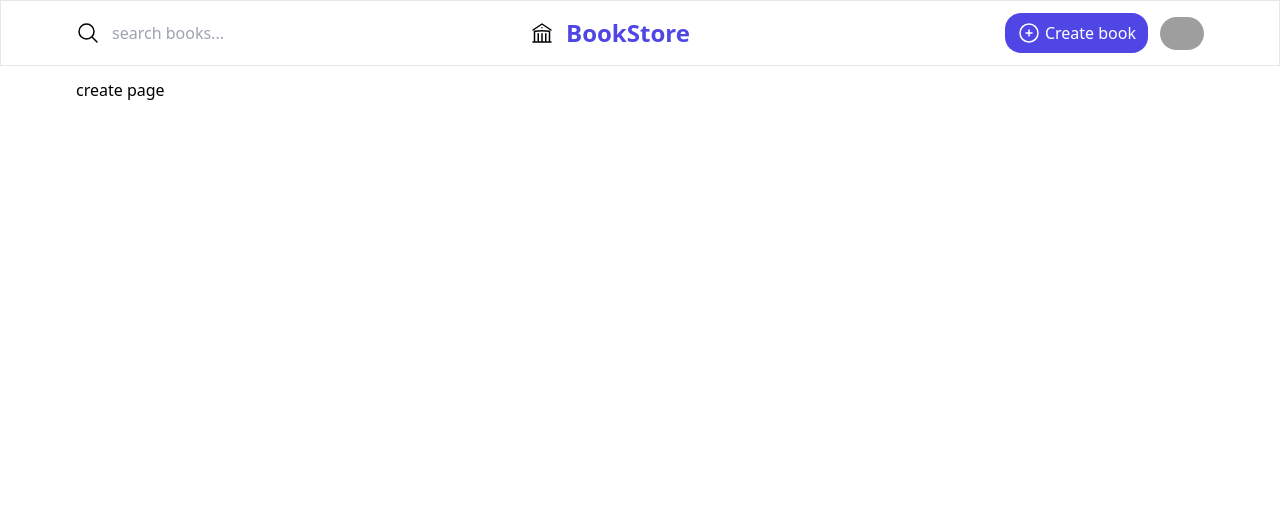
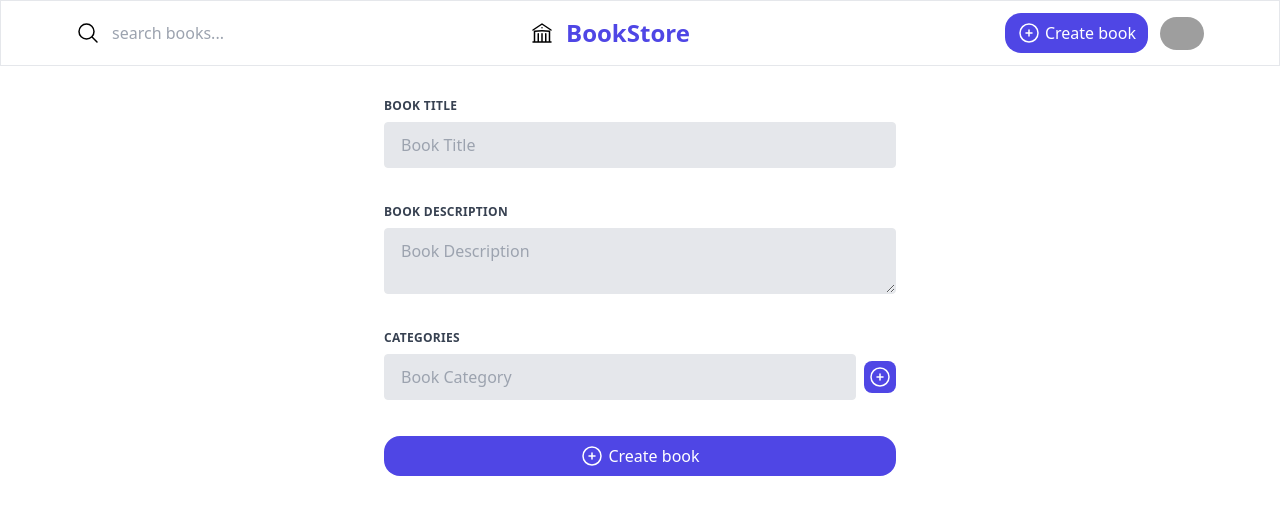
Before and after one commit to Aung-Pyae-Sone8/Library-management-system-react-, a React (Vite) app: page /create in a window 1280 px wide. Shown: the top 514 px of the page. Built offline with nearby package versions, Linux system fonts and the light colour scheme; grey boxes are pictures that could not be loaded.

Commit message:
book create form design

```diff
--- a/src/pages/Create.jsx
+++ b/src/pages/Create.jsx
@@ -1,10 +1,61 @@
+import { useState } from "react";
 
 
 const Create = () => {
+
+    let [title, setTitle] = useState('');
+    let [description, setDescription] = useState('');
+    let [newCategory, setNewCategory] = useState('');
+
     return (
-        <div>
-            create page
-        </div>
+        <form className="w-full max-w-lg mx-auto mt-5">
+
+            {/* book title          */}
+            <div className="flex flex-wrap -mx-3 mb-6">
+                <div className="w-full px-3">
+                    <label className="block uppercase tracking-wide text-gray-700 text-xs font-bold mb-2" htmlFor="grid-password">
+                        Book Title
+                    </label>
+                    <input value={title} onChange={e => setTitle(e.target.value)} className="appearance-none block w-full bg-gray-200 text-gray-700 border border-gray-200 rounded py-3 px-4 mb-3 leading-tight focus:outline-none focus:bg-white focus:border-gray-500" id="grid-password" type="text" placeholder="Book Title" />
+                </div>
+            </div>
+
+            {/* book description  */}
+            <div className="flex flex-wrap -mx-3 mb-6">
+                <div className="w-full px-3">
+                    <label className="block uppercase tracking-wide text-gray-700 text-xs font-bold mb-2" htmlFor="grid-password">
+                        Book Description
+                    </label>
+                    <textarea value={description} onChange={e => setDescription(e.target.value)} className="appearance-none block w-full bg-gray-200 text-gray-700 border border-gray-200 rounded py-3 px-4 mb-3 leading-tight focus:outline-none focus:bg-white focus:border-gray-500" id="grid-password" type="text" placeholder="Book Description" />
+                </div>
+            </div>
+
+            {/* book categories  */}
+            <div className="flex flex-wrap -mx-3 mb-6">
+                <div className="w-full px-3">
+                    <label className="block uppercase tracking-wide text-gray-700 text-xs font-bold mb-2" htmlFor="grid-password">
+                        Categories
+                    </label>
+                    <div className="flex items-center space-x-2">
+                        <input value={newCategory} onChange={e => setNewCategory(e.target.value)} className="appearance-none block w-full bg-gray-200 text-gray-700 border border-gray-200 rounded py-3 px-4 mb-3 leading-tight focus:outline-none focus:bg-white focus:border-gray-500" id="grid-password" type="text" placeholder="Book Category" />
+                        <button className="bg-primary p-1 rounded-lg text-white mb-3">
+                            <svg xmlns="http://www.w3.org/2000/svg" fill="none" viewBox="0 0 24 24" strokeWidth={1.5} stroke="currentColor" className="w-6 h-6">
+                                <path strokeLinecap="round" strokeLinejoin="round" d="M12 9v6m3-3H9m12 0a9 9 0 1 1-18 0 9 9 0 0 1 18 0Z" />
+                            </svg>
+                        </button>
+                    </div>
+                </div>
+            </div>
+
+            {/* create book  */}
+            <button className='text-white bg-primary px-3 py-2 rounded-2xl flex items-center gap-1 w-full justify-center'>
+                <svg xmlns="http://www.w3.org/2000/svg" fill="none" viewBox="0 0 24 24" strokeWidth={1.5} stroke="currentColor" className="w-6 h-6">
+                    <path strokeLinecap="round" strokeLinejoin="round" d="M12 9v6m3-3H9m12 0a9 9 0 1 1-18 0 9 9 0 0 1 18 0Z" />
+                </svg>
+
+                <span className='hidden md:block'>Create book</span>
+            </button>
+        </form>
     )
 }
 
```
